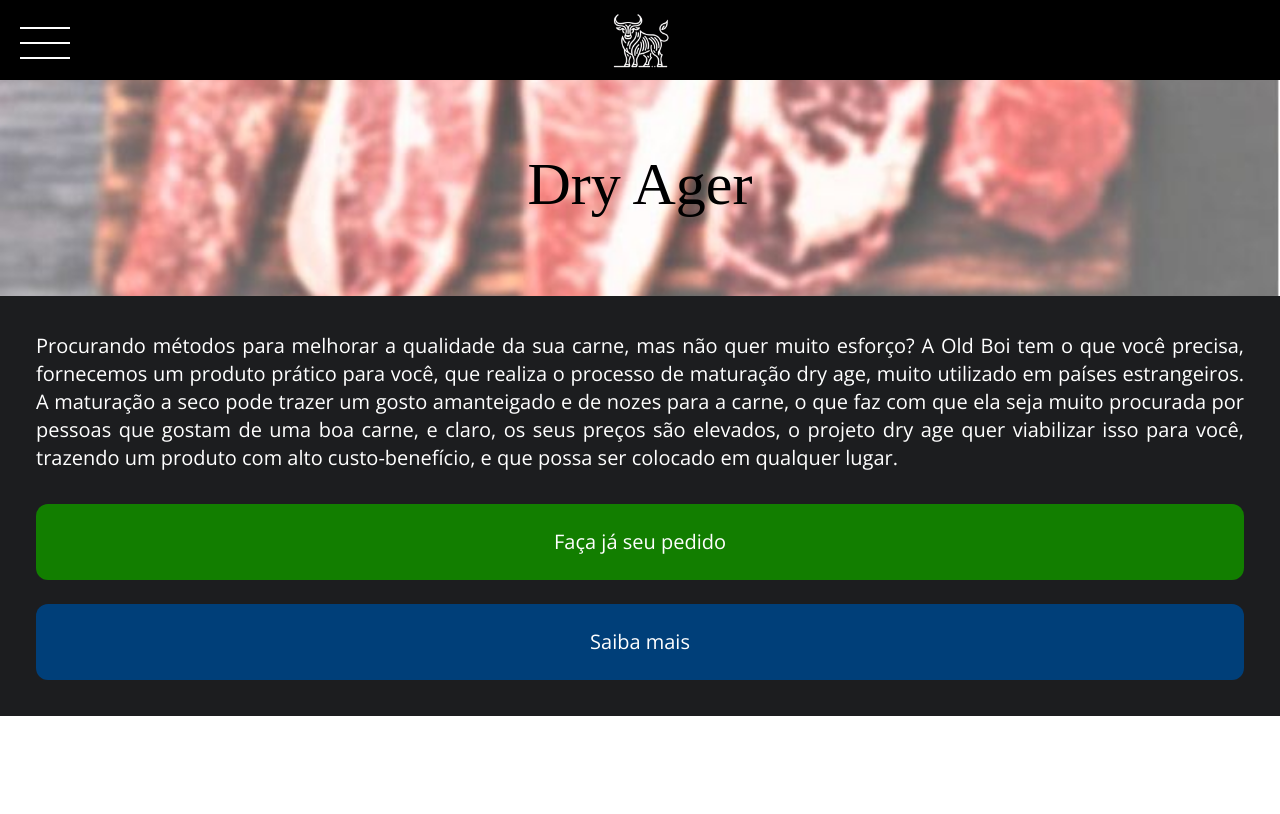
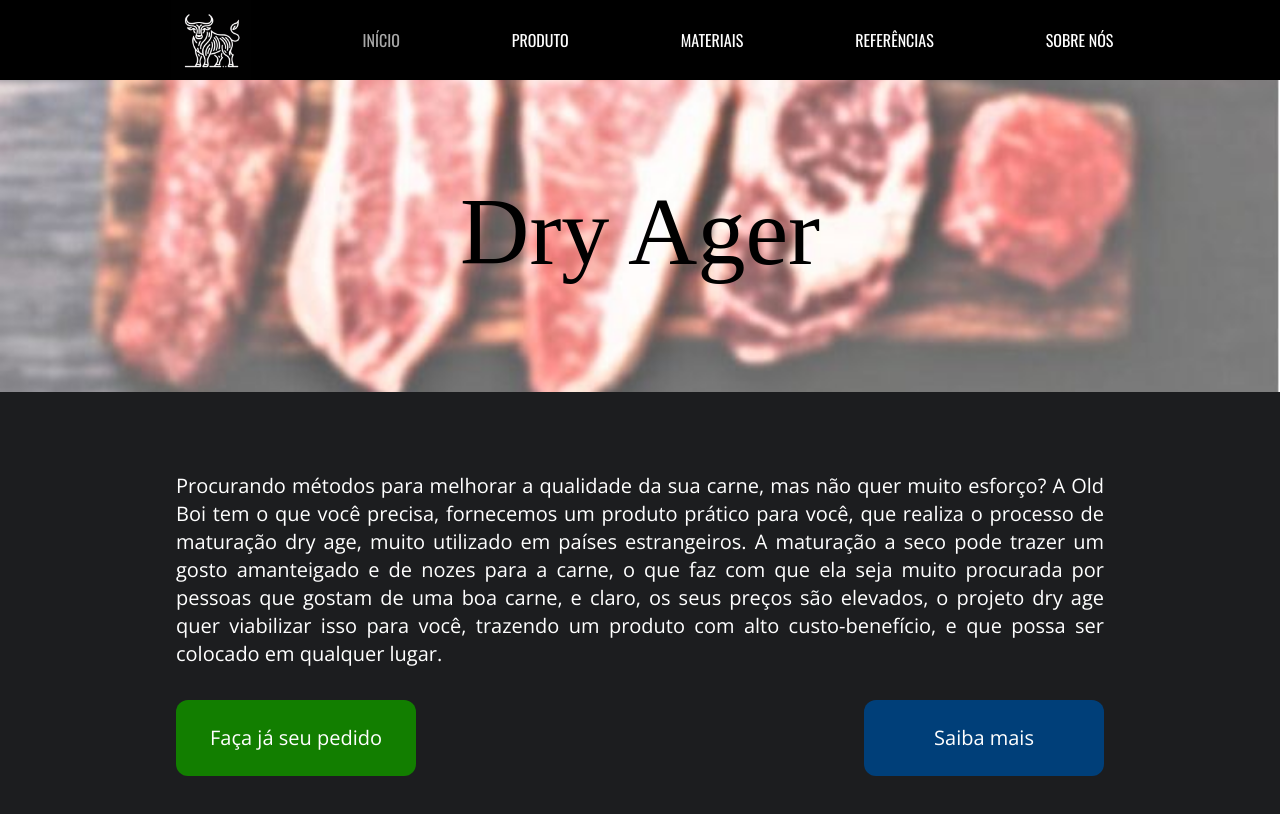
Before and after one commit to jeanmendeskk/Old-Boi, a React (Vite) app: page / in a window 1280 px wide. Shown: the top 814 px of the page. Built offline with nearby package versions, Linux system fonts and the light colour scheme; a web font is replaced by a local one.

Commit message:
responsividade v1

```diff
--- a/index.html
+++ b/index.html
@@ -7,6 +7,9 @@
     <link rel="preconnect" href="https://fonts.googleapis.com">
     <link rel="preconnect" href="https://fonts.gstatic.com" crossorigin>
     <link href="https://fonts.googleapis.com/css2?family=Open+Sans:ital,wght@0,300..800;1,300..800&display=swap" rel="stylesheet">
+    <link rel="preconnect" href="https://fonts.googleapis.com">
+    <link rel="preconnect" href="https://fonts.gstatic.com" crossorigin>
+    <link href="https://fonts.googleapis.com/css2?family=Oswald:wght@200..700&display=swap" rel="stylesheet">
     <meta name="viewport" content="width=device-width, initial-scale=1.0" />
     <title>Old boi</title>
   </head>
--- a/src/pages/Home.jsx
+++ b/src/pages/Home.jsx
@@ -5,7 +5,7 @@ export default function Home() {
           <section id="special" className="flex flex-col items-start bg-black text-white h-lvh w-10/12 p-8 gap-y-4 z-10 fixed hidden">
             <button onClick={hideMenu}>x</button>
             <hr />
-            <a href="/"><h3>Inicio</h3></a>
+            <h3 className="text-textg">Inicio</h3>
             <a href="/Produto"><h3>Produto</h3></a>
             <a href="/Materiais"><h3>Materiais</h3></a>
             <a href="/Referencias"><h3>Referências</h3></a>
@@ -13,27 +13,38 @@ export default function Home() {
           </section>
         </div>
 
-        <div className="w-full fixed bg-black flex justify-center items-center mb-24">
-            <a href=""><img src="/logo-site.jpg" alt="Imagem de um boi feito por listras" className="w-20"/></a>
+        <div className="w-full fixed bg-black flex justify-center items-center mb-24 lg:ps-1 gap-28 py-1z">
+            <img src="/logo-site.jpg" alt="Imagem de um boi feito por listras" className="w-20"/>
+            <div className="max-lg:hidden flex gap-28 font-osw uppercase font-normal">
+                <p className="text-textg">Início</p>
+
+                <a href="/Produto"><p className="text-white">Produto</p></a>
+
+                <a href="/Materiais"><p className="text-white">Materiais</p></a>
+
+                <a href="/Referencias"><p className="text-white">Referências</p></a>
+
+                <a href="/Sobre"><p className="text-white">Sobre nós</p></a>
+            </div>
         </div>
 
-        <button onClick={showMenu}><img src="/Menu.svg" alt="ícone de menu" className="fixed ms-5" /></button>
+        <button onClick={showMenu}><img src="/Menu.svg" alt="ícone de menu" className="fixed ms-5 lg:hidden" /></button>
 
         <div className="pt-12"></div>
 
-        <div className="bg-[url('/carne-fundo.jpg')] bg-cover bg-center h-56 flex justify-center items-center">
-          <h1 className="font-porter text-6xl text-center">Dry Ager</h1>
+        <div className="bg-[url('/carne-fundo.jpg')] bg-cover bg-center h-56 flex justify-center items-center lg:h-80">
+          <h1 className="font-porter text-6xl text-center lg:text-8xl">Dry Ager</h1>
         </div>
 
-        <div className="bg-gray p-9 text-white font-light text-xl text-justify">
+        <div className="bg-gray p-9 text-white font-light text-xl text-justify lg:px-44 lg:py-20">
           <div className="mb-8">
             <p>Procurando métodos para melhorar a qualidade da sua carne, mas não quer muito esforço? A Old Boi tem o que você precisa, fornecemos um produto prático para você, que realiza o processo de maturação dry age, muito utilizado em países estrangeiros. A maturação a seco pode trazer um gosto amanteigado e de nozes para a carne, o que faz com que ela seja muito procurada por pessoas que gostam de uma boa carne, e claro, os seus preços são elevados, o projeto dry age quer viabilizar isso para você, trazendo um produto com alto custo-benefício, e que possa ser colocado em qualquer lugar. </p>
           </div>
 
-          <div className="flex flex-col">
-            <button className="bg-green py-6 rounded-xl mb-6"><a href="https://wa.me/5511989859243">Faça já seu pedido</a></button>
+          <div className="flex flex-col lg:flex-row lg:justify-between">
+            <button className="bg-green py-6 rounded-xl mb-6 lg:mb-0 lg:w-60"><a href="https://wa.me/5511989859243">Faça já seu pedido</a></button>
 
-            <button className="bg-blue py-6 rounded-xl"><a href="/Produto">Saiba mais</a></button>
+            <button className="bg-blue py-6 rounded-xl lg:w-60"><a href="/Produto">Saiba mais</a></button>
           </div>
         </div>
     </section>
--- a/tailwind.config.js
+++ b/tailwind.config.js
@@ -11,11 +11,13 @@ export default {
       'white': '#fff',
       'green': '#127E00',
       'blue': '#003F79',
-      'offwhite': '#D9D9D9'
+      'offwhite': '#D9D9D9',
+      'textg': '#A9A9A9'
     },
     fontFamily: {
       'porter': 'Porter Sans Block',
-      'sans': 'Open Sans'
+      'sans': 'Open Sans',
+      'osw': 'Oswald'
     }
   },
   plugins: [],
```
